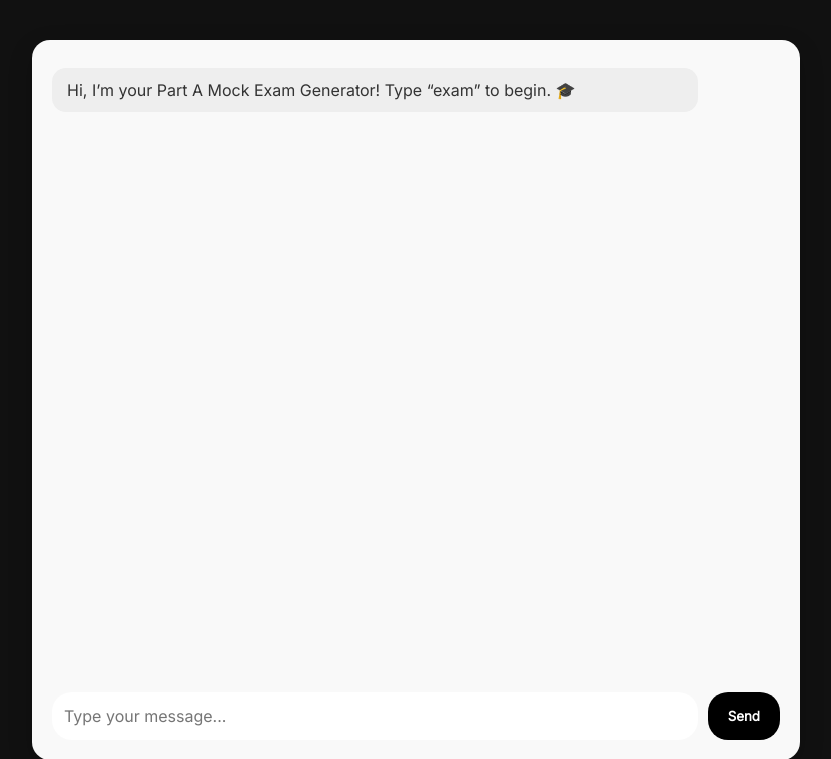
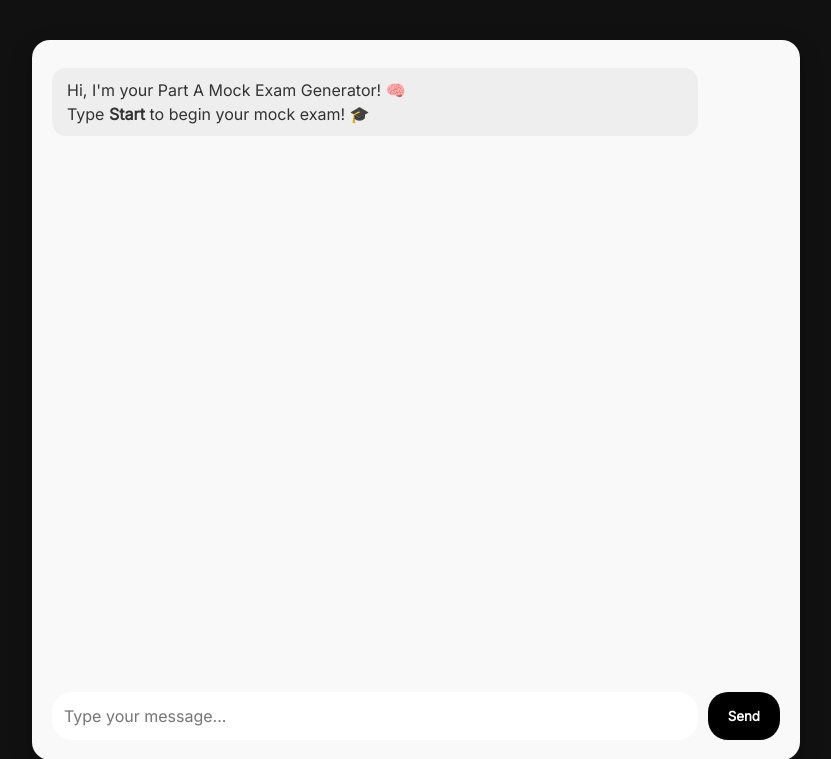
Before and after one commit to EthanB369/Part-A-Generator, a Flask app: page / in a window 1280 px wide. Shown: the top 759 px of the page, without its empty margins (224-1055 px from the left). Run offline with Flask 3, Linux system fonts and the light colour scheme.

Commit message:
fix: updated welcome message to say 'start' instead of 'exam'

```diff
--- a/templates/index.html
+++ b/templates/index.html
@@ -107,7 +107,7 @@
 <body>
   <div class="chat-container">
     <div class="chat-box" id="chat-box">
-      <div class="message bot">Hi, I’m your Part A Mock Exam Generator! Type “exam” to begin. 🎓</div>
+      <div class="message bot">Hi, I'm your Part A Mock Exam Generator! 🧠<br>Type <strong>Start</strong> to begin your mock exam! 🎓</div>
     </div>
 
     <div class="input-area">
```
